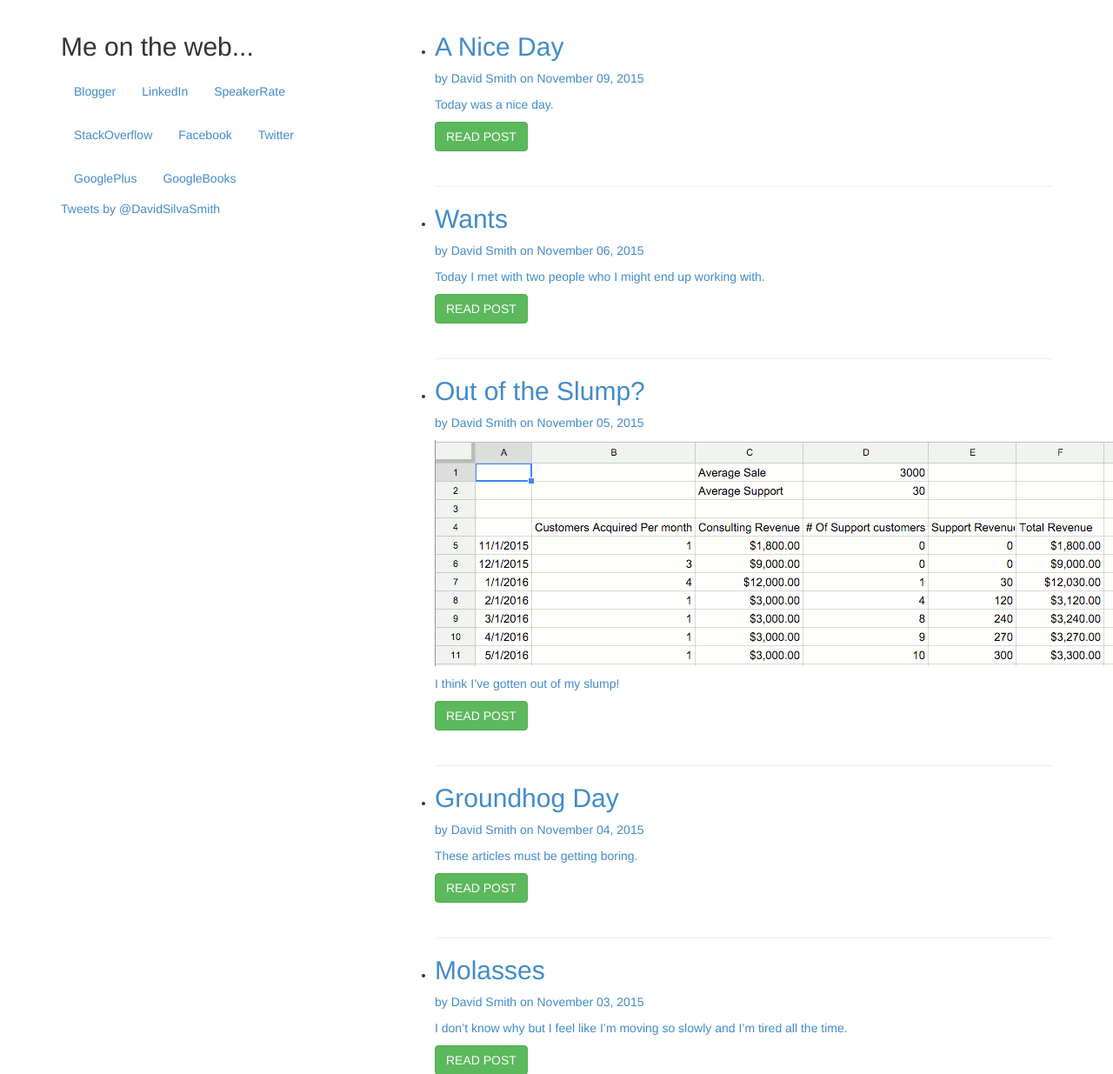
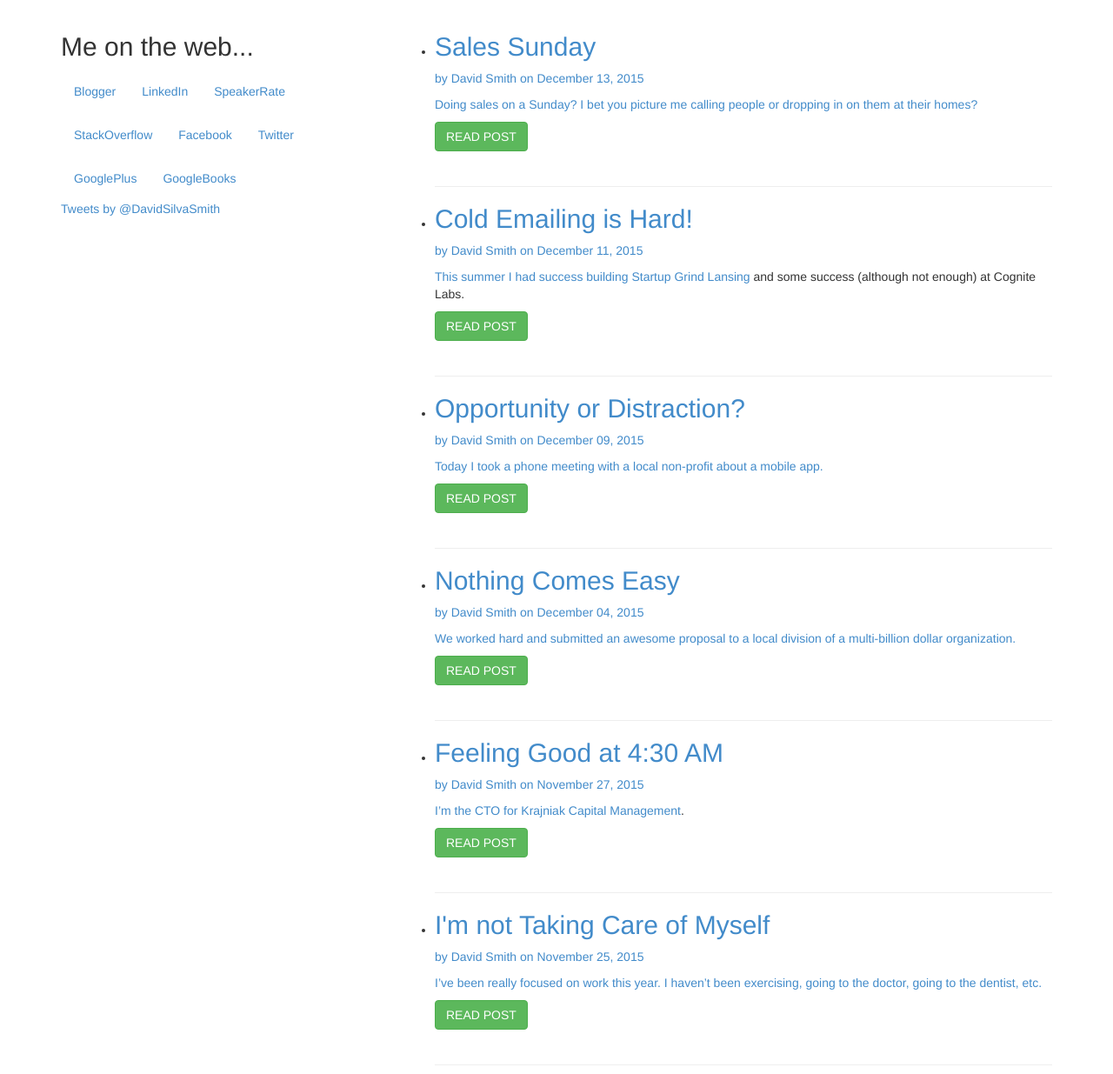
Before and after one commit to davidsilvasmith/davidsilvasmith.github.io, a Jekyll site: the page built from art.md, in a window 1280 px wide and 1400 px high, cut to the strip 165-1400 px from the top of the window. Shown: the whole strip at 87% size. Built offline with Jekyll 4.4.1, drawn with Linux system fonts in a browser that asks for light colours; nearby versions of some CDN libraries; comment, search, counter and statistics services are not loaded; some of the changed text lies outside the part shown.

Commit message:
added 8 posts

```diff
--- /dev/null
+++ b/_posts/2015-11-23-marketing-and-sales.md
@@ -0,0 +1,10 @@
+
+I've been working on my marketing game this year and learning a lot.
+
+I haven't experimented much with marketing.
+
+Today I met with Craig Hardman from [Meadowland Marketing](http://meadowlandmarketing.com).
+
+I'm excited to say he is going to put together a marketing video for me!
+
+I'm hoping this will be a video to put on our website and help drive sales.
--- /dev/null
+++ b/_posts/2015-11-25-i'm-not-taking-care-of-myself.md
@@ -0,0 +1,17 @@
+---
+title: I'm not Taking Care of Myself
+category: business-diary
+tags: post-day
+---
+
+I've been really focused on work this year. I haven't been exercising, going to the doctor, going to the dentist, etc.
+
+Two days ago I couldn't get a pair of pants to buckle.
+
+Over the past few years my pants have gotten tighter, but I've been able to get them on. Today it was not working.
+
+I weighed myself today and was shocked to see the scale at 180 lbs. This is the heaviest I've been in my life and sometimes after I eat it looks like I'm pregnant :) Tomorrow is Thanksgiving and that is one of the days I often overeat.
+
+##180! What to Do?
+
+I've been thinking about running each morning for a while now. I'll start that.
--- /dev/null
+++ b/_posts/2015-11-27-feeling-good-at-4:30-am.md
@@ -0,0 +1,19 @@
+---
+title: Feeling Good at 4:30 AM
+category: business-diary
+tags: post-day
+---
+
+I'm the CTO for [Krajniak Capital Management](http://kcmria.net/).
+
+I have been working on our mobile app for the past month or so.
+
+Today at 4:30 AM I finally got the first version of the app done!
+
+I am meeting our CEO at 8:00 AM to show him the app with all his changes.
+
+This project along with a couple of other open contracts have been weighing on me.
+
+It feels awesome to have this app done for Todd and have one less big thing to worry about.
+
+It was a long night, but it was worth it :)
--- /dev/null
+++ b/_posts/2015-12-04-nothing-comes-easy.md
@@ -0,0 +1,15 @@
+---
+title: Nothing Comes Easy
+category: business-diary
+tags: post-day
+---
+
+We worked hard and submitted an awesome proposal to a local division of a multi-billion dollar organization.
+
+Unfortunately we received news today that we lost the proposal.
+
+>We appreciate your efforts and know that a lot of work went into your proposal; all of our team members thought it was strong. I am sorry that we were not able to work with you on this project.
+
+That proposal would have been a big win for us, helping win additional projects, and giving us resources to accelerate features on our roadmap.
+
+Nothing comes easy, but it is great we submitted proposal that was competitive with other companies who have been in the business a lot longer.
--- /dev/null
+++ b/_posts/2015-12-09-opportunity-or-distraction.md
@@ -0,0 +1,33 @@
+---
+title: Opportunity or Distraction?
+category: business-diary
+tags: post-day
+---
+
+Today I took a phone meeting with a local non-profit about a mobile app.
+
+Going into the call I expected I would refer the app to one of my friends.
+
+However as the call went on I got more excited about the opportunity.
+
+It is an issue I care about AND they have a COOL idea that I think will make an IMPACT.
+
+Wait there's more!
+
+On sales calls I like to talk about budget. Unfortunately mobile apps are never cheap. It is one of the most in demand skill sets in programming and commands a commensurately high bill rate.
+
+So it sounded like their budget was not going to be able to cover the cost of development. Apparently their Executive Director is a genius. He came up with a potential solution where we could retain the intellectual property and build the app for more organizations like theirs!
+
+So this means we might be able to:
+
+ 1. Make an awesome app
+ 2. Make an impact on our local community
+ 3. Duplicate that to other regions
+
+This idea grabbed me and I spent 8 hours today working on the mockups (in [Keynote](http://www.apple.com/mac/keynote/)).
+
+They look HOT :)
+
+So this is either an awesome opportunity OR a distraction.
+
+Actually maybe it is both :)
--- /dev/null
+++ b/_posts/2015-12-11-cold-emailing-is-hard.md
@@ -0,0 +1,31 @@
+---
+title: Cold Emailing is Hard!
+category: business-diary
+tags: post-day
+---
+
+This summer I had success building [Startup Grind Lansing](http://www.startupgrindlansing.com) and some success (although not enough) at Cognite Labs.
+
+In both of those successes cold outreach to build sales was critical.
+
+Well I thought they were cold. I had about 1,500 LinkedIn contacts this year. Clearly I'm not talking to all these people on a regular basis.
+
+When I reached out to them this year I considered many of them 'cold'
+
+In highschool I thought I took cold showers. I had the shower on the cold setting and people thought I was crazy.
+
+One day our hot water heater broke. I thought hey no problem - I've been showering cold for years.
+
+Well when I turned on that shower and couldn't put my whole body in to the icy cold water I found out there was a whole new level of cold.
+
+Well the same thing happened this week.
+
+A few weeks back I purchased a list of 1,000 leads. This week I sent a variety of emails to 400 of those leads.
+
+I found out there is a HUGE difference between someone I met at a conference once and connected on LinkedIn vs. someone I've never met before.
+
+I had **ZERO** responses and **ZERO** link clicks.
+
+At a .25% response rate I would have had 1 link click.
+
+I now have a new respect for spammers :)
--- /dev/null
+++ b/_posts/2015-12-13-sales-sunday.md
@@ -0,0 +1,24 @@
+---
+title: Sales Sunday
+category: business-diary
+tags: post-day
+---
+
+Doing sales on a Sunday? I bet you picture me calling people or dropping in on them at their homes?
+
+No! I'm not that kind of guy.
+
+Today I spent most of the day working through [New Sales Simplified](http://www.amazon.com/dp/0814431771).
+
+What do I mean working through? While I go through books I like to take action. If I read it and 'get back to it later' that means I'm probably not going to get back to it later.
+
+At the end of this day however I now have these documents:
+
+ - Sales Story (not a story about how we became to be, but why people buy from us and what pains we solve.
+ - Sales Strategy
+ - Strategic Targets Questions
+ - Sales Weapons
+
+I think these documents will help Phil and me close some more deals.
+
+:)
```
Also changed, not shown: _posts/2015-11-09-a-nice-day.md (line endings or trailing spaces), images/drafts/l7hbrrimtyhjzqgcl3ny4iz3/full-bull.png (added).
